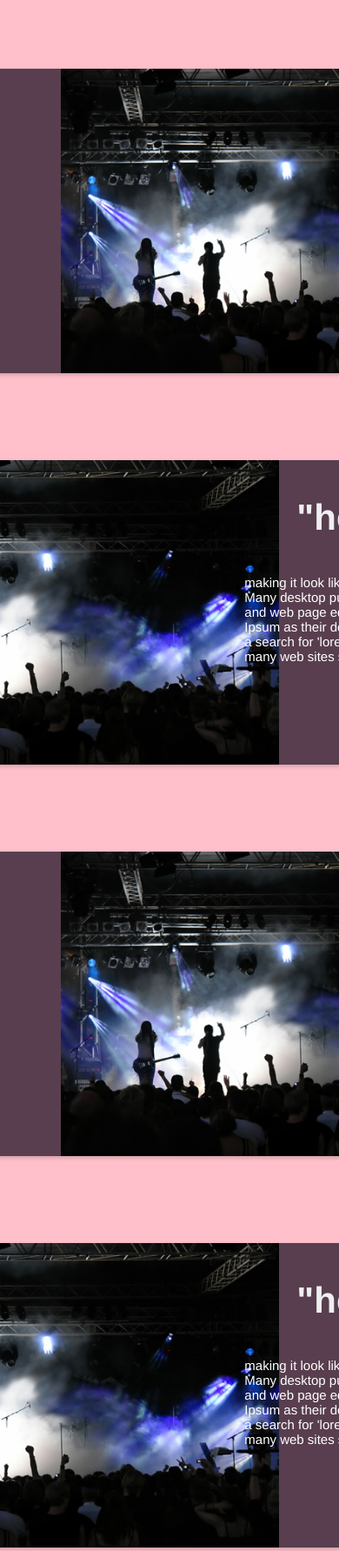
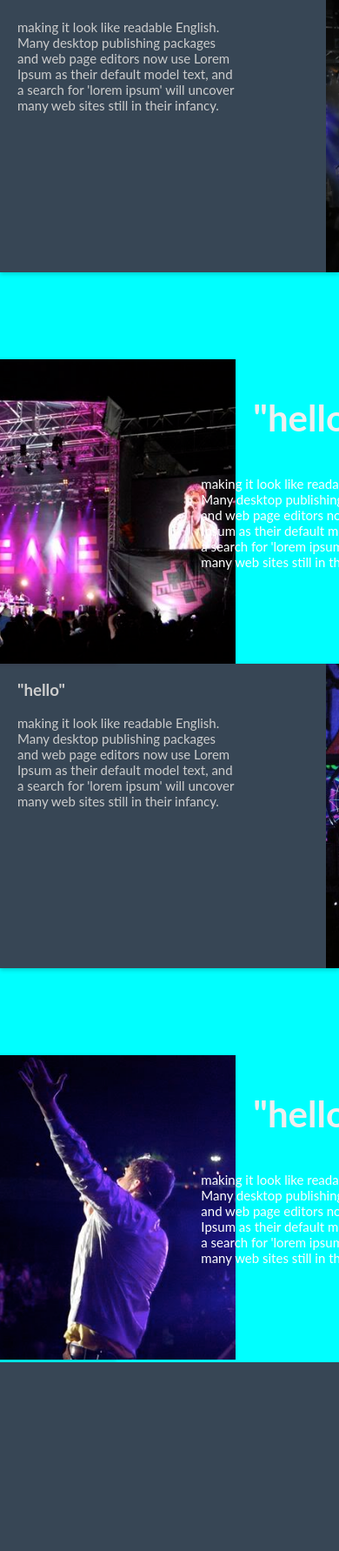
Before and after one commit to BenediktSexyMan/Lokaverk, a PHP site: page /info.html in a window 390 px wide; the page is wider, and only the part inside the window is pictured. Shown: the part 631-2414 px from the top of that part at 87% size. After the commit the page ends 2197 px from the top of that part, so only its background shows below. Run offline with PHP 8.4, Linux system fonts and the light colour scheme.

Commit message:
myndum bætt við

```diff
--- a/info.html
+++ b/info.html
@@ -25,9 +25,10 @@
 	</ul>
 
 <section class="div-top-image">
-        <img class="top-image" src="https://www.ushuaiaibiza.com/uploads/events/headers/main.jpg">
+    <img class="top-image" src="https://www.ushuaiaibiza.com/uploads/events/headers/main.jpg">
+    <h1 class="top-title">UPPLÝSINGAR</h1>
 
-    </section>
+</section>
 	<div class="box1">
 		<div class="p-div-left">
 			<h3>"hello"</h3>
@@ -36,7 +37,7 @@
 		<div class="div-img-right"><img class="right-img" src="dbeaec_9655_6821-istock000004201222small.jpg"></div>
 	</div>
 	<div class="box2">
-		<div class="div-img-left"><img class="left-img" src="dbeaec_9655_6821-istock000004201222small.jpg"></div>
+		<div class="div-img-left"><img class="left-img" src="stageshot.jpg"></div>
 		<div class="p-div-right">
 			<h3 class="box2-h3">"hello"</h3>
 			<p class="right-p">making it look like readable English. Many desktop publishing packages and web page editors now use Lorem Ipsum as their default model text, and a search for 'lorem ipsum' will uncover many web sites still in their infancy.</p>
@@ -47,10 +48,10 @@
 			<h3>"hello"</h3>
 			<p class="p-left">making it look like readable English. Many desktop publishing packages and web page editors now use Lorem Ipsum as their default model text, and a search for 'lorem ipsum' will uncover many web sites still in their infancy.</p>
 		</div>
-		<div class="div-img-right"><img class="right-img" src="dbeaec_9655_6821-istock000004201222small.jpg"></div>
+		<div class="div-img-right"><img class="right-img" src="d5aadae560916384a4727f31b34ede66.jpg"></div>
 	</div>
     <div class="box2">
-		<div class="div-img-left"><img class="left-img" src="dbeaec_9655_6821-istock000004201222small.jpg"></div>
+		<div class="div-img-left"><img class="left-img" src="tommy.jpg"></div>
 		<div class="p-div-right">
 			<h3 class="box2-h3">"hello"</h3>
 			<p class="right-p">making it look like readable English. Many desktop publishing packages and web page editors now use Lorem Ipsum as their default model text, and a search for 'lorem ipsum' will uncover many web sites still in their infancy.</p>
--- a/infoStyle.css
+++ b/infoStyle.css
@@ -33,21 +38,15 @@ li a {
 	padding: 14px 16px;
 	text-decoration: none;
 }
-
-li a:hover {
-	background-color: #111;
-}
-
 body {
 	margin: 0 auto;
-	font-family: helvetica, sans-serif, arial;
+	font-family: Lato, Helvetica Neue, Helvetica, Arial, sans-serif;
 	max-width: 100vw;
 }
-
 .box1 {
 	width: 900px;
-    height: 400px;
-	margin-left: calc((100% - 1000px)/2);
+	height: 400px;
+	margin-left: calc((100% - 1500px)/2);
 	display: -webkit-flex;
 	display: -ms-flexbox;
 	display: flex;
@@ -56,33 +55,27 @@ body {
 	background: rgba(64, 43, 60, 0.87);
 	box-shadow: 0 2px 5px rgba(0, 0, 0, 0.2);
 }
-
 .box2 {
-	margin-left: calc((100% - 800px)/2);
+	margin-left: calc((100% - 300px)/2);
 	width: 900px;
 	display: flex;
 	height: 350px;
 	margin-top: 100px;
 	background: rgba(64, 43, 60, 0.87);
-;
 	box-shadow: 0 2px 5px rgba(0, 0, 0, 0.2);
 }
-
 .right-p {
 	color: white;
 	margin-left: -60px;
 	width: 255px;
 }
-
 .box2-h3 {
 	color: #efefef;
 	font-size: 42px;
 }
-
 p {
 	font-size: 15px;
 }
-
 .p-div-left {
 	width: 100%;
 	min-width: 250px;
@@ -90,33 +83,69 @@ p {
 	padding-left: 20px;
 	color: #cdcdcd;
 }
-
 .right-img {
 	margin-left: 105px;
 	height: 100%;
 }
-
 .p-div-right {
 	width: 100px;
 	min-width: 250px;
 	height: 100%;
 	padding-left: 20px;
 }
-
 .left-img {
 	min-width: 35%;
 	height: 100%;
 }
-
 ::-moz-selection {
 	background: #ffb7b7;
 }
-
 ::selection {
 	background: #ffb7b7;
 }
-@media screen and (max-width: 57em) {
-	body {
-		background-color: pink;
+@media screen and (max-width: 1511px) {
+	.box1 {
+		width: 900px;
+		height: 400px;
+		margin-left: calc((100% - 900px)/2);
+		display: -webkit-flex;
+		display: -ms-flexbox;
+		display: flex;
+		height: 350px;
+		margin-top: 100px;
+		background: rgba(64, 43, 60, 0.87);
+		box-shadow: 0 2px 5px rgba(0, 0, 0, 0.2);
+	}
+	.box2 {
+		margin-left: calc((100% - 900px)/2);
+		width: 900px;
+		display: flex;
+		height: 350px;
+		margin-top: 100px;
+		background: rgba(64, 43, 60, 0.87);
+		box-shadow: 0 2px 5px rgba(0, 0, 0, 0.2);
 	}
 }
+@media screen and (max-width: 70em) {
+	body {
+		background-color: aqua
+	}
+	.box1 {
+		width: 100%;
+		height: 400px;
+		display: -webkit-flex;
+		display: -ms-flexbox;
+		display: flex;
+		height: 350px;
+		background: rgba(64, 43, 60, 0.87);
+		box-shadow: 0 2px 5px rgba(0, 0, 0, 0.2);
+        margin:0;
+	}
+	.box2 {
+		width: 100%;
+		display: flex;
+		height: 350px;
+		background: rgba(64, 43, 60, 0.87);
+		box-shadow: 0 2px 5px rgba(0, 0, 0, 0.2);
+	}
+}
```
Also changed, not shown: other parts of infoStyle.css (+21 -16 lines), d5aadae560916384a4727f31b34ede66.jpg (added), stageshot.jpg (added), sumarnott.svg (added), tommy.jpg (added).
